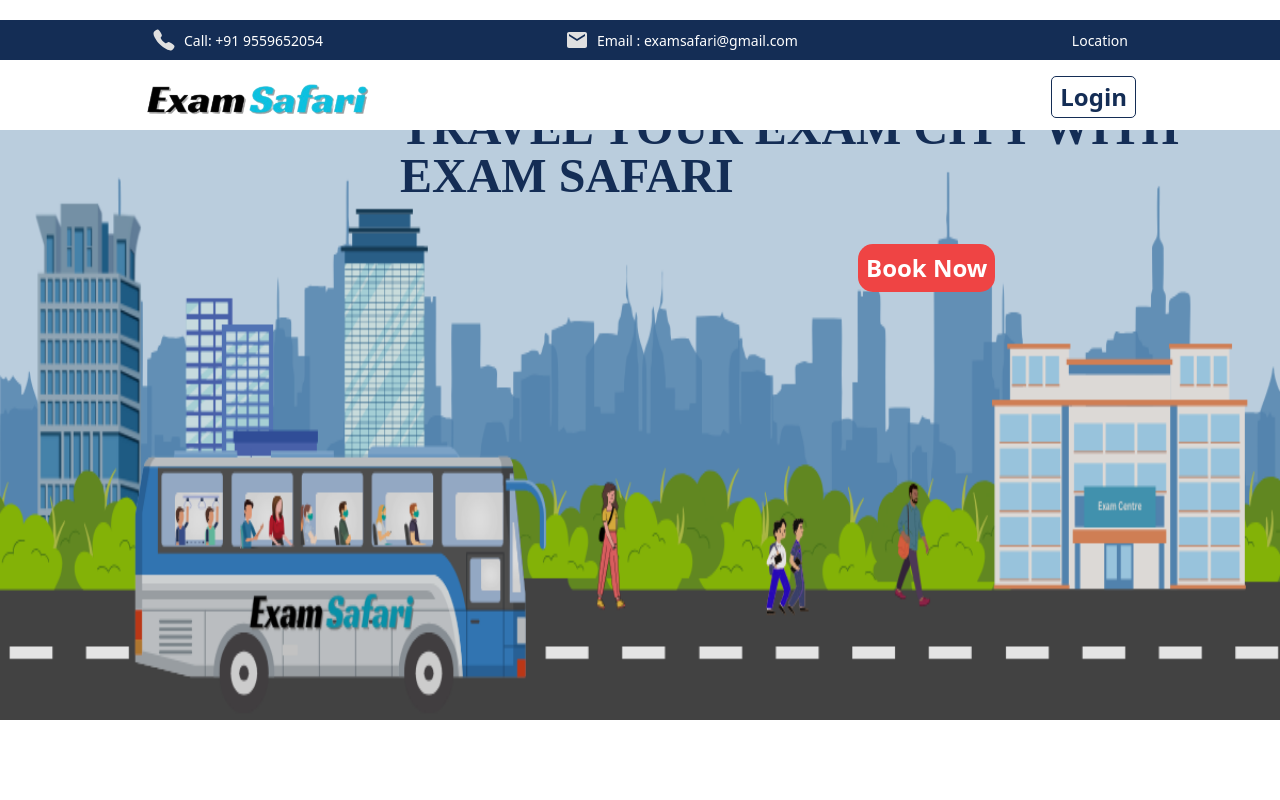
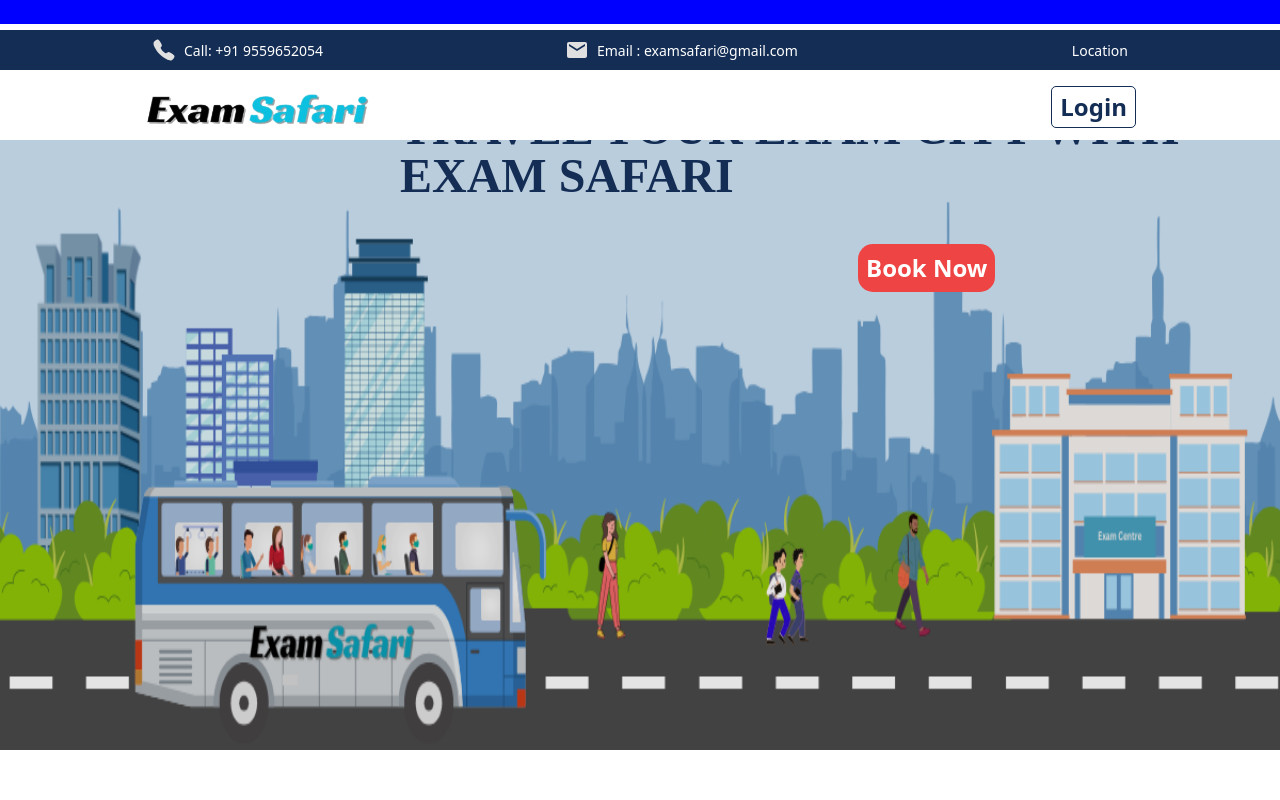
Before and after one commit to nagasritha/ExamSafari, a React (Vite) app: page / in a window 1280 px wide. Shown: the top 800 px of the page. Built offline with nearby package versions, Linux system fonts and the light colour scheme; some icons are missing; a web font is replaced by a local one.

Commit message:
kala second commit

```diff
--- a/src/components/layout/Layout.tsx
+++ b/src/components/layout/Layout.tsx
@@ -6,6 +6,9 @@
 function Layout({ children }) {
   return (
     <div>
+       <marquee className="animated-color">
+     15% discount for 1st time users!!
+    </marquee>
       <Navbar />
       <div className="content">
         {children}
```
